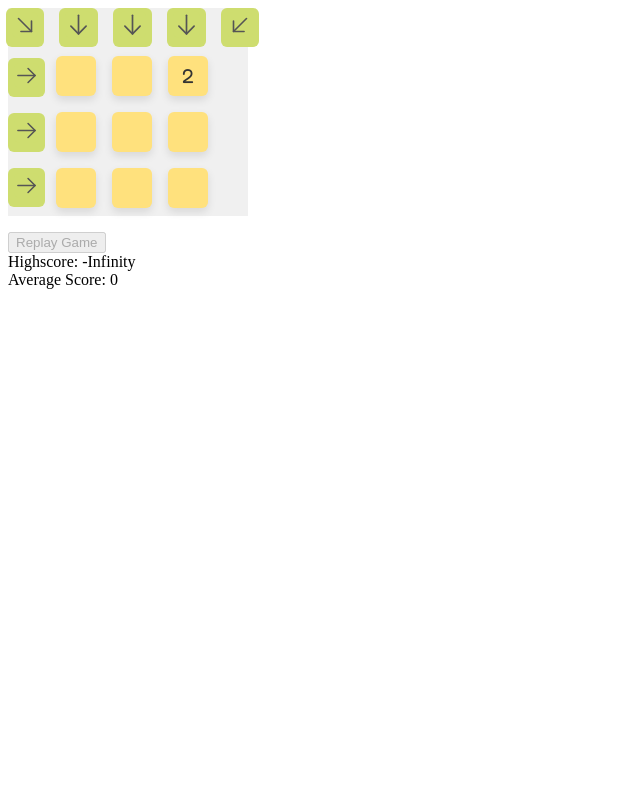
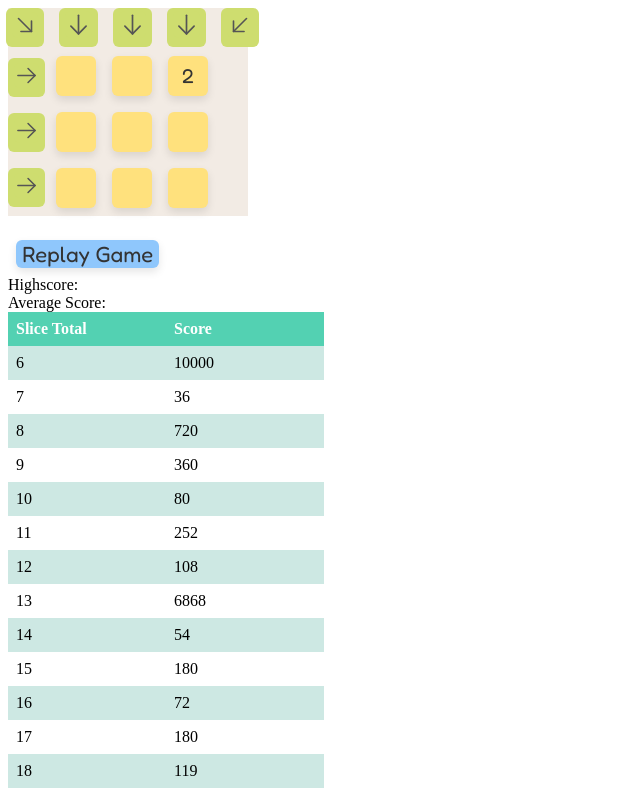
Before and after one commit to Baylus/Cactpot, a React (Create React App) app: page / in a window 1280 px wide. Shown: the top 797 px of the page, without its empty margins (0-640 px from the left). Built offline with nearby package versions, Linux system fonts and the light colour scheme.

Commit message:
Added ugly score explanation Going to have to fix it up soon, but next a rules section

```diff
--- a/src/Board.tsx
+++ b/src/Board.tsx
@@ -2,6 +2,36 @@ import React, { useEffect, useState } from "react";
 import "./styles.css";
 import Button from "./Button";
 import ArrowButton from "./ArrowButton";
+// import scoreValues from "./Game";
+
+// IMPROVEMENT: I really want all this scoring stuff to be moved out of the board, as it makes more logical sense to be kept in the "Game" class. Try and see if theres a good way to do that.
+// Really need to make this improvement, since we need a copy of the score values for the scores table in the game itself.
+// This wouldnt even be that hard to do, and probably should be done anyway, since the only time score is needed in this is to display the current score after the board.
+// 6 is the smallest score achievable, as its a combo of 1,2,3
+const MINIMUM_SCORE: number = 6;
+
+// Values for scores for the game. This is 0 indexed, but should be noted that the first is actually 6, since its the lowest score achievable
+const scoreValues: number[] = [
+  10000,
+  36,
+  720,
+  360,
+  80,
+  252,
+  108,
+  6868,
+  54,
+  180,
+  72,
+  180,
+  119,
+  36,
+  306,
+  1080,
+  144,
+  1800,
+  3600
+];
 
 // Find the array of buttons that were sliced. 0 based
 function findSliced(slice: number): number[] {
@@ -48,27 +78,6 @@ function findSliced(slice: number): number[] {
 // Calculate the score for the player based on the board values and slice choice
 // Uses static and sporatic list of values for different slice sum value
 function calculateScore(boardValues: number[], slice: number): number {
-  const scoreValues = [
-    10000,
-    36,
-    720,
-    360,
-    80,
-    252,
-    108,
-    6868,
-    54,
-    180,
-    72,
-    180,
-    119,
-    36,
-    306,
-    1080,
-    144,
-    1800,
-    3600
-  ];
   let score = 0;
   console.log("Calculating score for slice " + slice);
 
@@ -87,8 +96,8 @@ function calculateScore(boardValues: number[], slice: number): number {
   let sliceSum: number = sliceValues.reduce((x, y) => x + y);
 
   // console.log("Our slice sum is: " + sliceSum);
-  // We have to subtract 6 from the sum, since thats the minimum score you can achieve, and where the score array begins
-  score = scoreValues[sliceSum - 6];
+  // We have to subtract the minimum score from the sum since thats where the array begins
+  score = scoreValues[sliceSum - MINIMUM_SCORE];
 
   // console.log("Our score is: " + score);
   if (score === undefined) {
@@ -189,9 +198,8 @@ export default function Board(props: {
   // should be able to be mapped if this is used. Just make
   // sure that I document which indexes correspond to which
   // buttons.
-  //
-  // We would need to make the slice buttons use a more iterative construction, or theres
-  // really not a ton of benefit from being able to reduce the static assignment of indexes
+  // IMPROVEMENT: On further thinking, lets do it iterative. Any babies that dont like me removing
+  // the repeated code and increasing readability, at the cost of complete clarity, can cry to somebody else.
   // let sliceIndex = 1;
 
   return (
--- a/src/Game.tsx
+++ b/src/Game.tsx
@@ -2,7 +2,32 @@ import React, { useEffect, useState } from "react";
 import "./styles.css";
 import Board from "./Board";
 
-// TODO: Extract this stuff into a board class and make this class represent the whole game, so that the user can keep replaying the game.
+// FIX: Have to find a good way of globally defining this, or to pull it out from the board class.
+export const scoreValues: number[] = [
+  10000,
+  36,
+  720,
+  360,
+  80,
+  252,
+  108,
+  6868,
+  54,
+  180,
+  72,
+  180,
+  119,
+  36,
+  306,
+  1080,
+  144,
+  1800,
+  3600
+];
+
+const MINIMUM_SCORE: number = 6;
+
+// Averages the array given and rounds the number to the nearest integer
 function averageScores(scores: number[]): number {
   const sum = scores.reduce((a, b) => a + b, 0);
   const avg = sum / scores.length || 0;
@@ -12,6 +37,7 @@ function averageScores(scores: number[]): number {
 export default function Game(props: {}) {
   const [scores, setScores] = useState([] as number[]);
   // Type board values as a number array, but allow the state to initialize as undefined
+  // I dont think this is necessary anymore. Should move it somewhere to the playground to keep it in mind for learning.
   const [currentBoardValues, setCurrentBoardValues] = useState<
     number[] | undefined
   >(undefined);
@@ -42,8 +68,13 @@ export default function Game(props: {}) {
   //   console.log("scores have been updated");
   // }, [scores]);
 
-  // TODO: Stuff we want to add: New game button, Highscores table, Rules
+  // TODO: Stuff we want to add: Score table, Rules
+
+  // wtf does this mean
   // FIX: Disabled replay game if you havent finished your current play. Will require pulling the playing prop out of the board and into the game, which should probably be done anyway.
+  // FIX: Actually find good places/positions for these components, and dont just stack button after text after table in this one big container div.
+  //    Lets make it so that the rules and score table are to the right of the main board table. In that order of each other.
+  // FIX: Make the container behind the board either invisible or bigger to include the right-most top slice button.
   return (
     <div className={"container"}>
       <Board
@@ -56,6 +87,7 @@ export default function Game(props: {}) {
       />
       <p />
       <button
+        className={"replayButton"}
         disabled={playing}
         onClick={() => {
           console.log("Restarting Game");
@@ -65,23 +97,28 @@ export default function Game(props: {}) {
       >
         {"Replay Game"}
       </button>
-      <div>{"Highscore: " + Math.max(...scores)}</div>
-      <div>{"Average Score: " + averageScores(scores)}</div>
+      <div>
+        {"Highscore: " + (scores.length > 0 ? Math.max(...scores) : "")}
+      </div>
+      <div>
+        {"Average Score: " + (scores.length > 0 ? averageScores(scores) : "")}
+      </div>
+      <table className="scoresTable">
+        <tr>
+          <th>Slice Total</th>
+          <th>Score</th>
+        </tr>
+        {scoreValues.map((value, index) => {
+          return (
+            <tr key={index}>
+              <td>{index + MINIMUM_SCORE}</td>
+              <td>{value}</td>
+            </tr>
+          );
+        })}
+      </table>
     </div>
   );
 }
 
 Game.defaultProps = {};
-
-// <table className={"High Score Table"}>
-//         {/* <div className={"header"}>{"High Scores"}</div> */}
-//         {scores.length > 0
-//           ? scores.map((value, index) => {
-//               return (
-//                 <div className={"scoreRow"} key={index}>
-//                   {value}
-//                 </div>
-//               );
-//             })
-//           : null}
-//       </table>
--- a/src/styles.css
+++ b/src/styles.css
@@ -7,7 +7,7 @@
   position: relative;
   height: 208px;
   width: 240px;
-  background-color: #f0f0f0;
+  background-color: #854c0b1c;
 }
 
 .smallBoard {
@@ -32,6 +32,7 @@
   box-shadow: 0px 4px 8px rgba(0, 0, 0, 0.1);
 }
 
+/* Probably not necessary anymore. I already have what I am looking for */
 .slicedButton {
   /* Try to learn how to use less here to remove repeated code */
   /* .button(); */
@@ -91,23 +92,37 @@
   justify-content: center;
 }
 
-/* Some High score table stuff */
-table {
-  border-collapse: collapse;
-  width: 100%;
+.replayButton {
+  font-family: "Fredoka", sans-serif;
+  font-size: 22px;
+  font-weight: 500;
+  color: #333;
+  margin: 8px;
+  border: none;
+  background-color: #8fc7fc;
+  border-radius: 6px;
+  box-shadow: 0px 4px 8px rgba(0, 0, 0, 0.1);
 }
 
-th,
-td {
+/* Some High score table stuff */
+.scoresTable {
+  border-collapse: collapse;
+  width: 25%;
+}
+
+.scoresTable th,
+.scoresTable td {
   text-align: left;
   padding: 8px;
+  width: 50%;
+  /* width: 12px; */
 }
 
-tr:nth-child(even) {
-  background-color: #f2f2f2;
+.scoresTable tr:nth-child(even) {
+  background-color: #97cfc57a;
 }
 
-th {
-  background-color: #04aa6d;
+.scoresTable th {
+  background-color: #53d1b2;
   color: white;
 }
```
Also changed, not shown: 1 other file (tests, documents, lock files or other folders).
